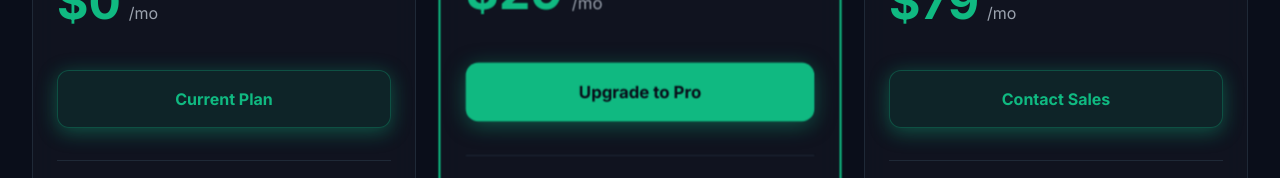
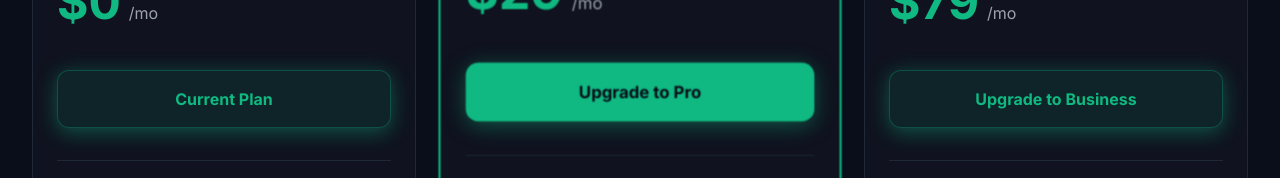
Before and after one commit to IK00-7/listingwriter, a Next.js app: page /pricing in a window 1280 px wide. Shown: the part 561-739 px from the top of the page. Built offline with nearby package versions, Linux system fonts and the light colour scheme; no server answers.

Commit message:
Update pricing.js

```diff
--- a/pages/pricing.js
+++ b/pages/pricing.js
@@ -79,7 +79,7 @@ export default function Pricing() {
         'Custom integrations available',
       ],
       limitations: [],
-      cta: 'Contact Sales',
+      cta: 'Upgrade to Business',
       popular: false
     }
   }
```
